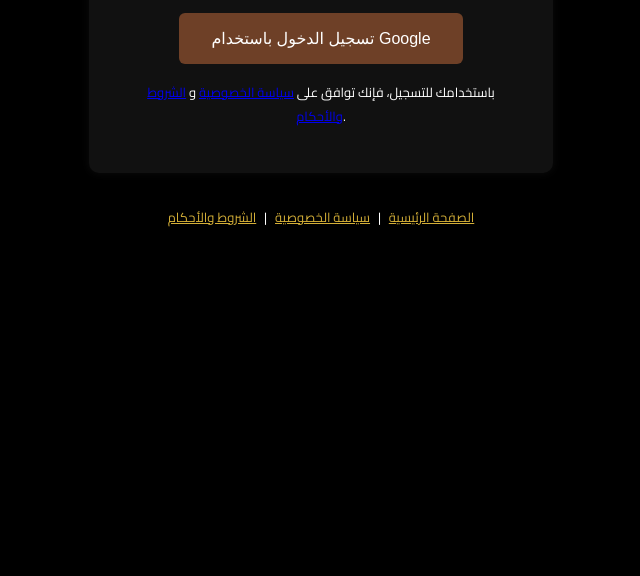
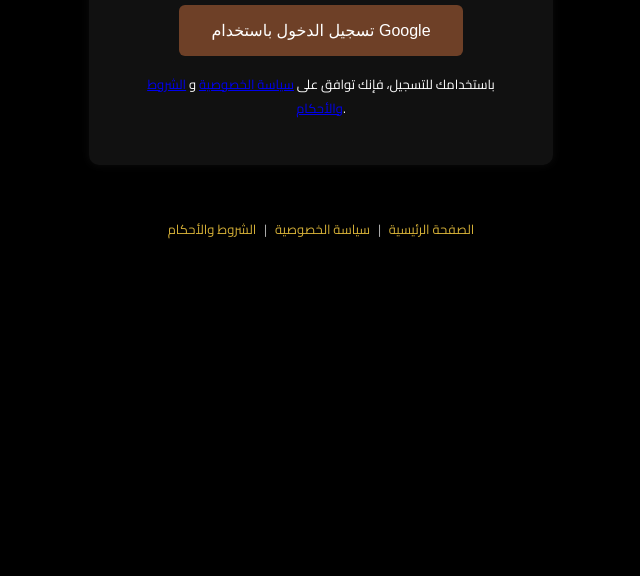
Before and after one commit to alkasm1/Alkhowge-store, a plain HTML site: page login.html in a window 1280 px wide. Shown: the part 224-800 px from the top of the page, without its empty margins (319-959 px from the left). Drawn offline with Linux system fonts and the light colour scheme; no server answers.

Commit message:
Update login.html

```diff
--- a/login.html
+++ b/login.html
@@ -4,6 +4,7 @@
   <meta charset="UTF-8" />
   <title>تسجيل الدخول | متجر القهوجي</title>
   <link href="https://fonts.googleapis.com/css2?family=Cairo&display=swap" rel="stylesheet" />
+  <link rel="stylesheet" href="style.css" />
   <style>
     body {
       background-color: #000;
@@ -39,6 +40,7 @@
     footer a {
       color: #d4af37;
       margin: 0 5px;
+      text-decoration: none;
     }
   </style>
 
```
